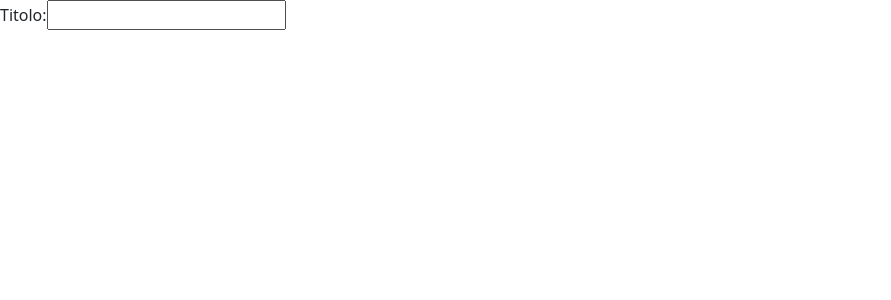
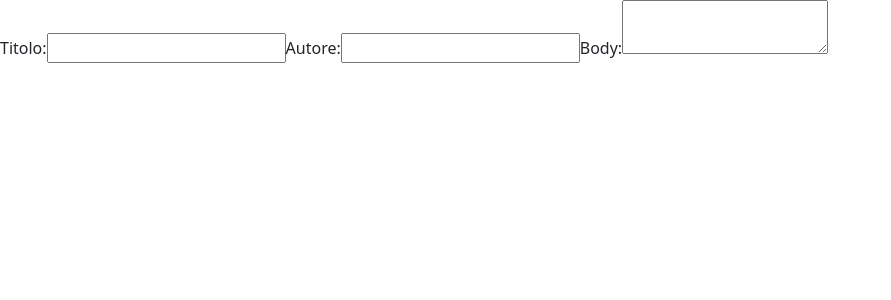
Before and after one commit to Michecosa/react-post-form, a React (Vite) app: page / in a window 1280 px wide. Shown: the top 300 px of the page, without its empty margins (0-891 px from the left). Built offline with nearby package versions, Linux system fonts and the light colour scheme.

Commit message:
Add inputs to get author and body

```diff
--- a/src/components/Form.jsx
+++ b/src/components/Form.jsx
@@ -25,6 +25,19 @@ export default function Form({ endpoint }) {
             onChange={handleChange}
           />
         </label>
+        <label>
+          Autore:
+          <input
+            type="text"
+            name="author"
+            value={formData.author}
+            onChange={handleChange}
+          />
+        </label>
+        <label>
+          Body:
+          <textarea name="body" value={formData.body} onChange={handleChange} />
+        </label>
       </form>
     </div>
   );
```
